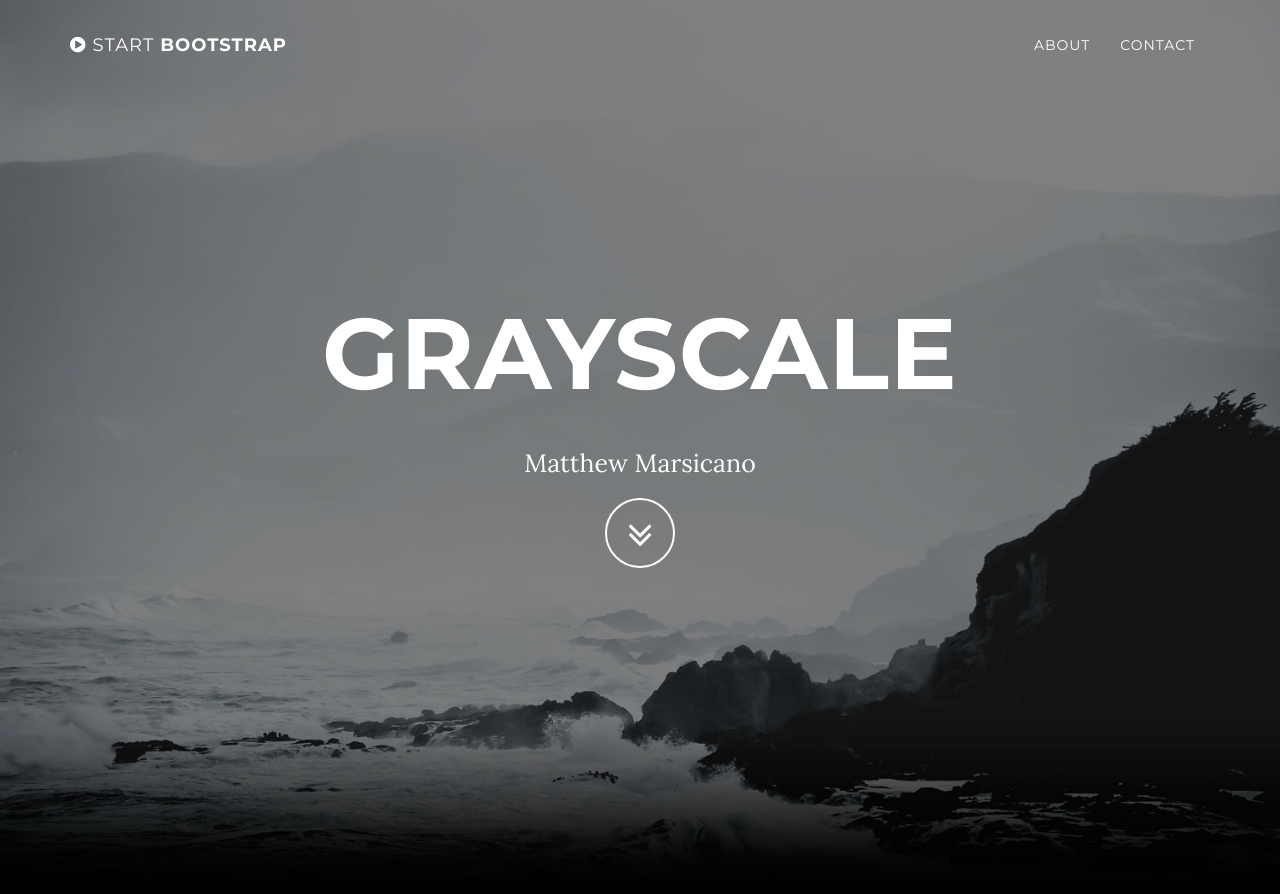
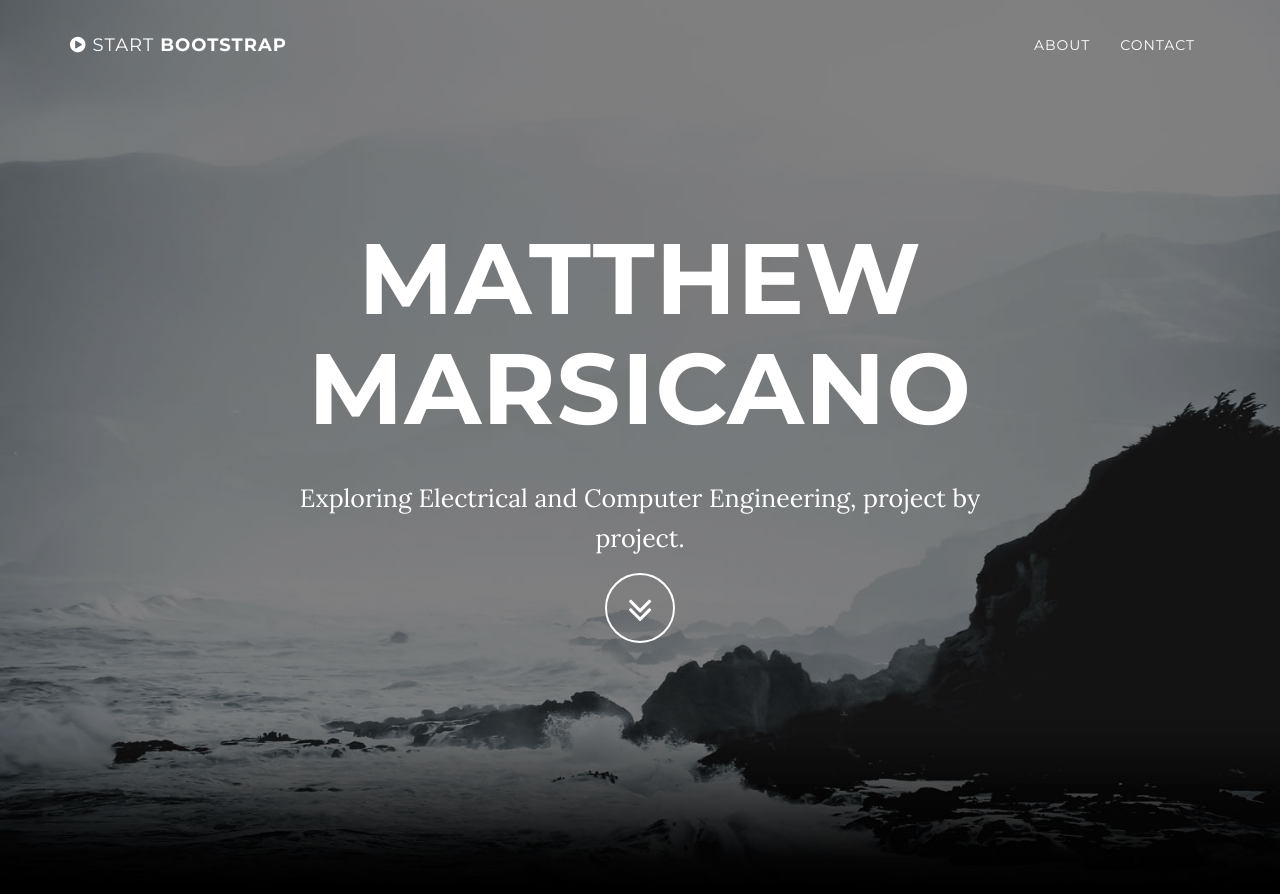
Before and after one commit to Matthew-Marsicano/matthew-marsicano.github.io, a Jekyll site: the page built from index.html, in a window 1280 px wide and 900 px high. Shown: the top 894 px of the window. Built offline with Jekyll 4.4.1, drawn with Linux system fonts in a browser that asks for light colours.

Commit message:
Update _config.yml

```diff
--- a/_config.yml
+++ b/_config.yml
@@ -1,8 +1,8 @@
 # Site settings
-title: Grayscale
+title: Matthew Marsicano
 email: marsicano.ma@northeastern.edu
 url: https://matthew-marsicano.github.io
-description: "Matthew Marsicano"
+description: "Exploring Electrical and Computer Engineering, project by project."
 
 # Color settings (hex-codes without the leading hash-tag)
 color:
```
